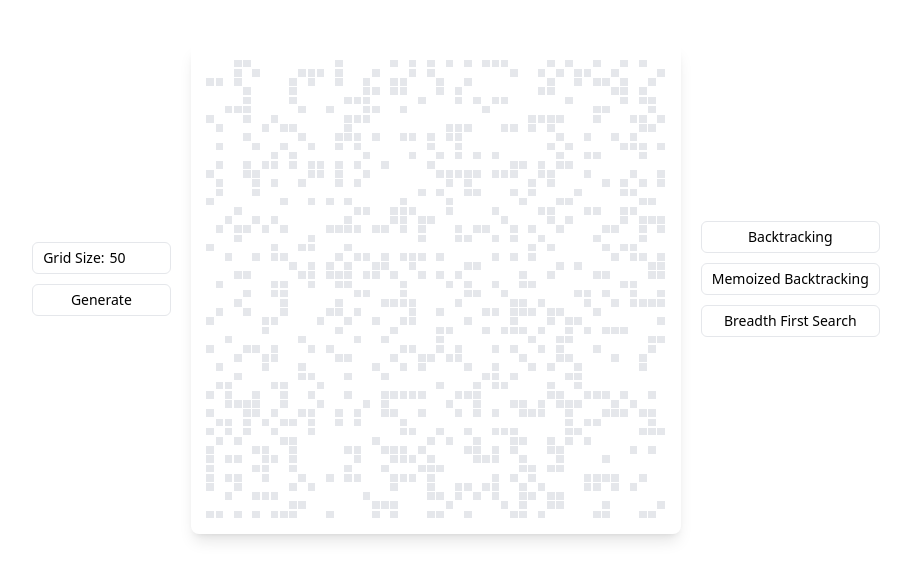
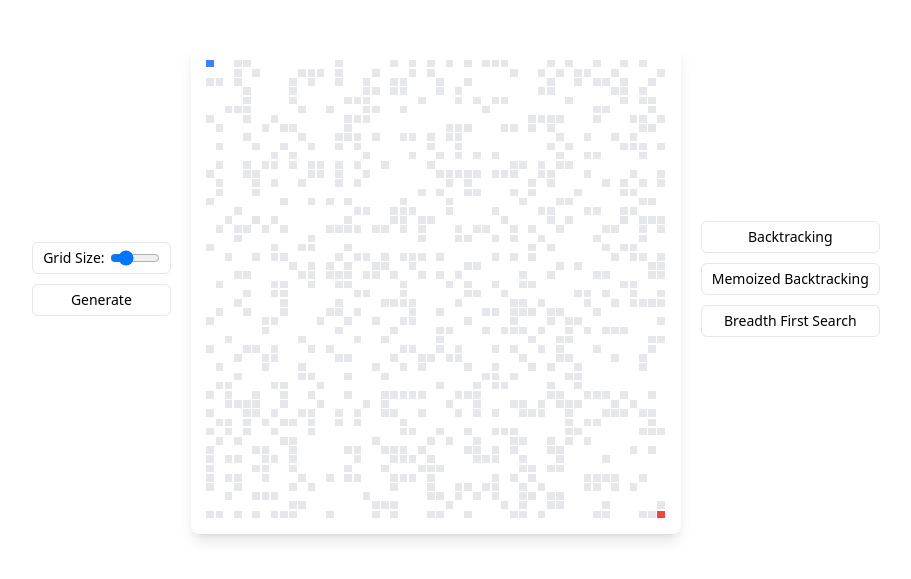
Before and after one commit to SamirKaushik/Grid-Based-Pathfinding-Visualization, a React (Create React App) app: page / in a window 1280 px wide. Shown: the part 121-700 px from the top of the page, without its empty margins (184-1095 px from the left). Built offline with nearby package versions, Linux system fonts and the light colour scheme.

Commit message:
Marked target pts. properly + slider input

```diff
--- a/src/App.js
+++ b/src/App.js
@@ -251,7 +251,7 @@ function App() {
       <ToastContainer />
       <div className="flex items-center gap-[20px]">
         <div style={processing ? { opacity: 0.2 } : { opacity: 1 }} className="flex flex-col gap-[10px] transition" >
-          <div className={`rounded-md border px-[10px] text-sm py-[5px] flex gap-[5px] justify-center items-center`}><div>Grid Size: </div><input type="number" value={n} onChange={(e) => { setN(e.target.value) }} className="w-[50px] outline-none" name="Size" id="" /></div>
+          <div className={`rounded-md border px-[10px] text-sm py-[5px] flex gap-[5px] justify-center items-center`}><div>Grid Size: </div><input type="range" min={1} max={200} step={1} value={n} onChange={(e) => { setN(e.target.value) }} className="w-[50px] outline-none" name="Size" id="" /></div>
           <button
             onClick={() => {
               if (n >= 1) {
@@ -285,11 +285,12 @@ function App() {
                       key={`r${idx}c${i}`}
                       id={`r${idx}c${i}`}
                       className={`h-[0.2vw] w-[0.2vw] m-[0.1vw]
-                    ${idx === 0 && i === 0 && "bg-blue-500"}
-                    ${idx === n - 1 && i === n - 1 && "bg-red-500"}
-                    ${cell === 0 && "bg-gray-200"}
-                    ${cell === 1 && "bg-white"}
-                    ${cell === 2 && "bg-black"}
+                    ${idx === 0 && i === 0 ? "bg-blue-500" :
+                          idx === n - 1 && i === n - 1 ? "bg-red-500" :
+                            cell === 0 ? "bg-gray-200" :
+                              cell === 1 ? "bg-white" :
+                                cell === 2 && "bg-black"
+                        }
                      overflow-visible
                      `}
                     >
```
Also changed, not shown: public/manifest.json.
